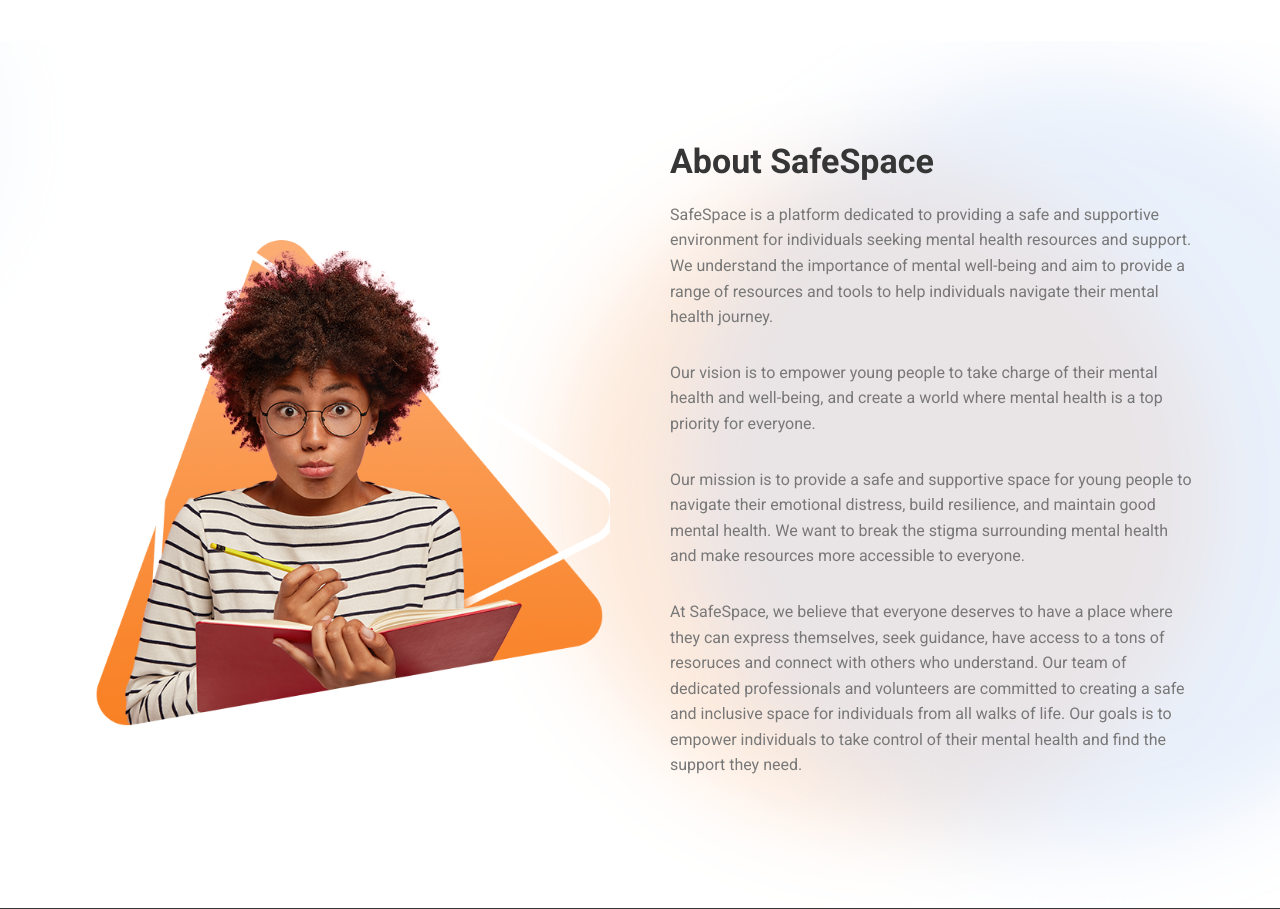
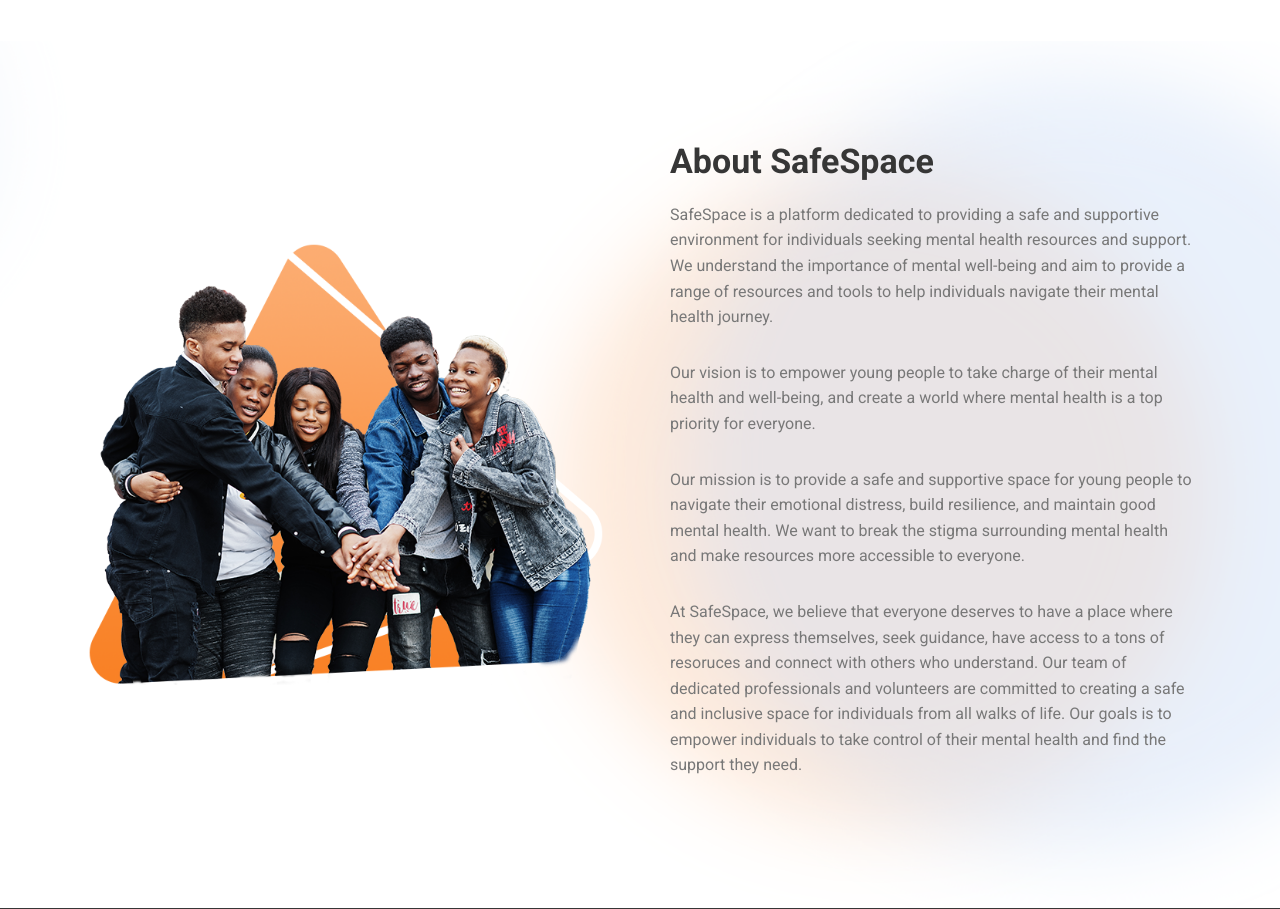
Before and after one commit to emmanuelofor/SafeSpace, a Flask app: page /about in a window 1280 px wide. Shown: the part 308-1217 px from the top of the page. Run offline with Flask 3, Linux system fonts and the light colour scheme.

Commit message:
update image in about safespace

```diff
--- a/templates/About.html
+++ b/templates/About.html
@@ -114,7 +114,7 @@
                 <div class="container">
 
                     <figure class="feature-banner" data-reveal="left">
-                        <img src="{{ url_for('static', filename='images/feature-banner-3.png') }}"  width="680" height="704" loading="lazy" alt="feature banner"
+                        <img src="{{ url_for('static', filename='images/about-safespace.png') }}"  width="680" height="704" loading="lazy" alt="feature banner"
                             class="w-100">
                     </figure>
 
@@ -133,7 +133,6 @@
 
                         <p class="section-text">
                             Our vision is to empower young people to take charge of their mental health and well-being, and create a world where mental health is a top priority for everyone.
-
                         </p>
 
                         <p class="section-text">
```
Also changed, not shown: static/images/about-safespace.png (added).
